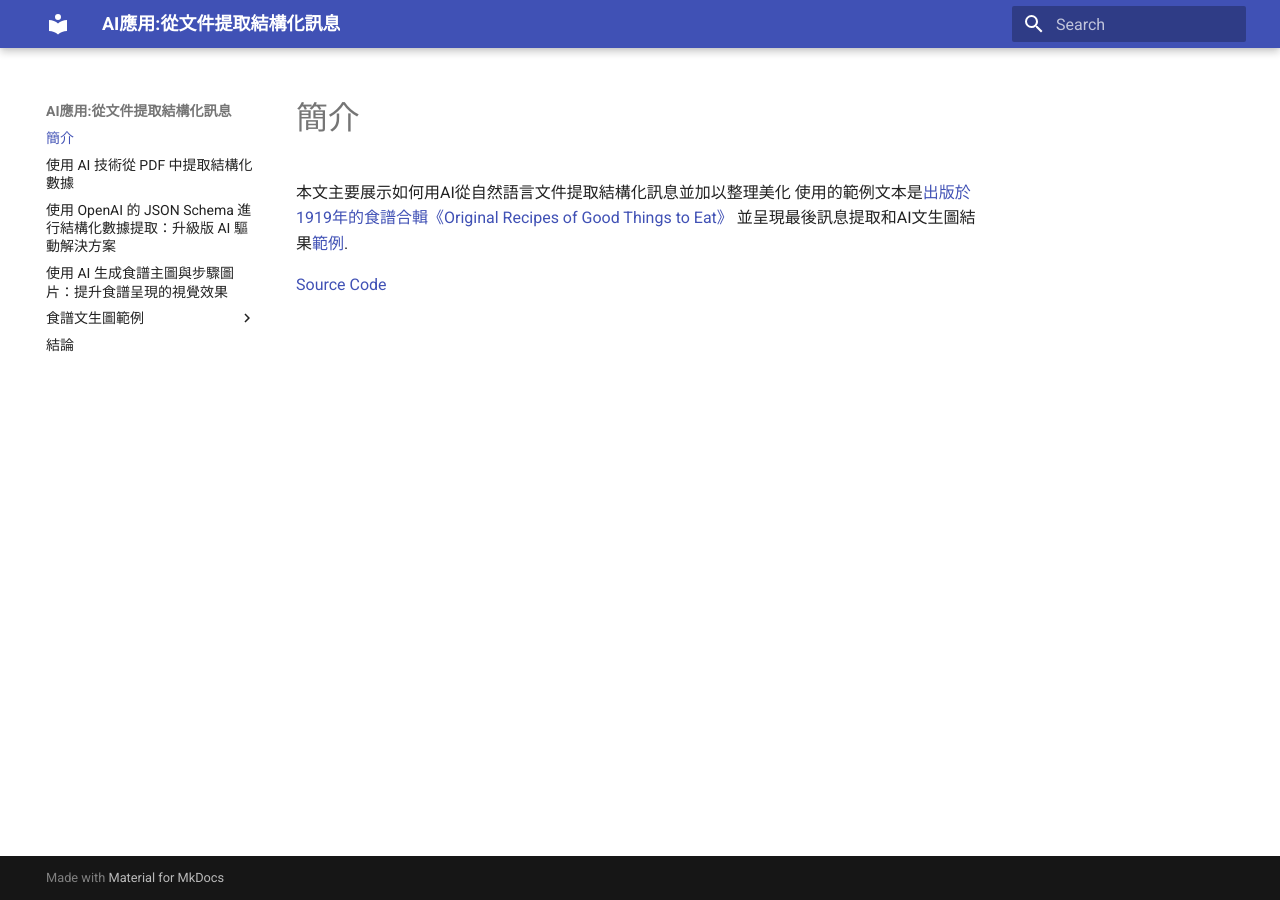
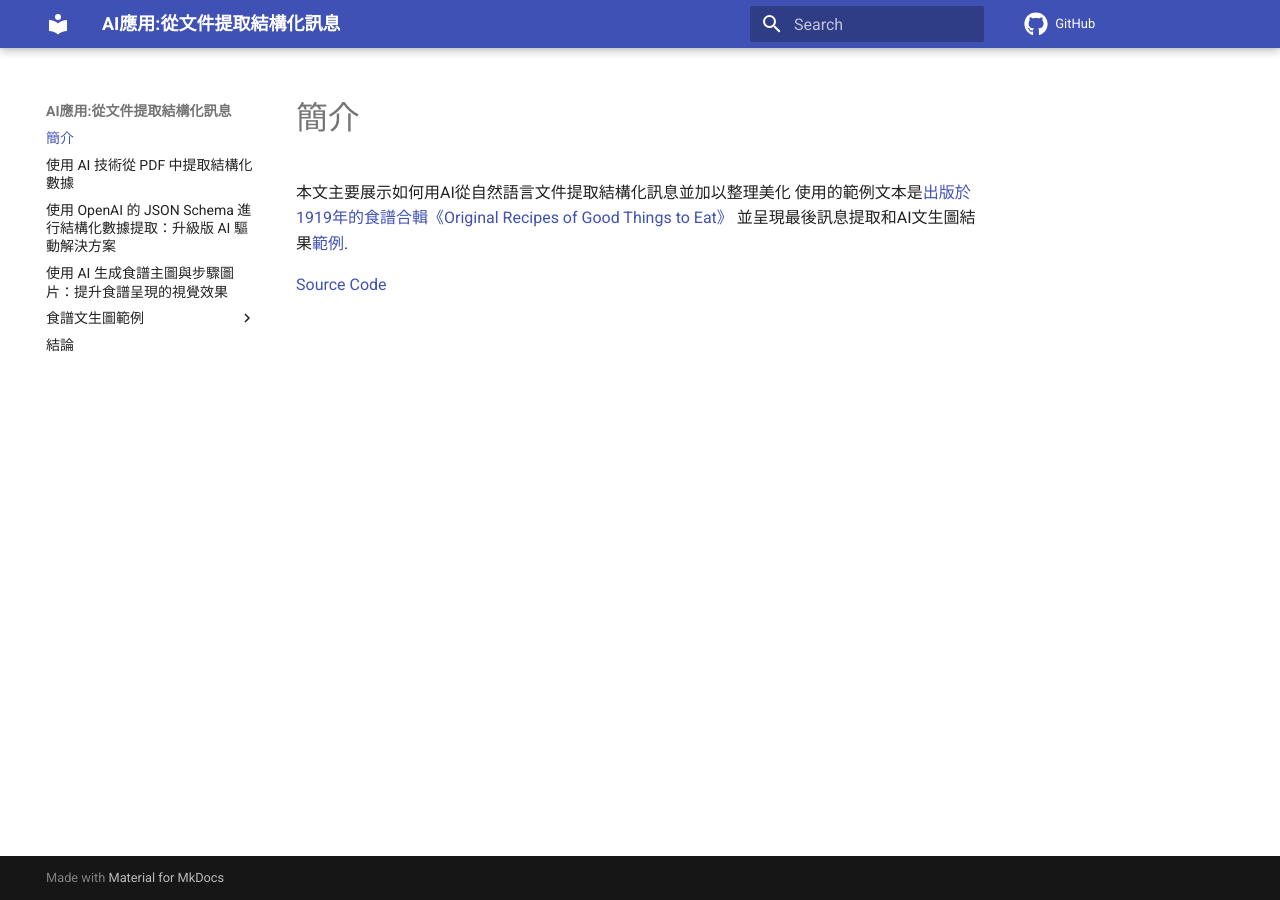
Before and after one commit to yytsui/notes, an MkDocs documentation site: the page built from docs/index.md, in a window 1280 px wide. Built offline with MkDocs 1.6.1 and Material for MkDocs 9.7.7, drawn with Linux system fonts in a browser that asks for light colours; comment, search, counter and statistics services are not loaded.

Commit message:
Add github icon

```diff
--- a/mkdocs.yml
+++ b/mkdocs.yml
@@ -1,6 +1,8 @@
 site_name: AI應用:從文件提取結構化訊息
 theme:
   name: material
+  icon:
+    repo: fontawesome/brands/github
 
 plugins:
   - search
@@ -32,3 +34,5 @@ nav:
     - gen_recipes_markdown/r294.md
     - gen_recipes_markdown/r445.md
   - conclusion.md
+
+repo_url: https://github.com/yytsui/AIInfoExtractionExample
```
